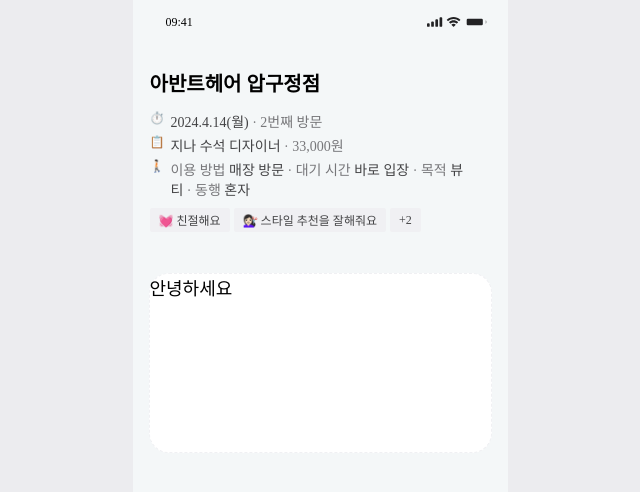
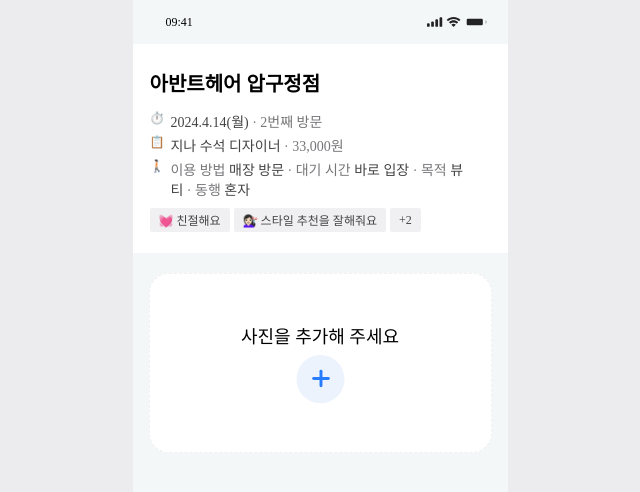
Before and after one commit to NOW-SOPT-CDSP-WEB6/Naver-Reservation-FE, a React (Vite) app: page /review in a window 1280 px wide. Shown: the top 492 px of the page, without its empty margins (320-960 px from the left). Built offline with nearby package versions, Linux system fonts and the light colour scheme; a web font is replaced by a local one.

Commit message:
#19 :sparkles: feat: drag&drop view 구현

```diff
--- a/src/pages/reviewPage/DragDrop/DragDrop.style.ts
+++ b/src/pages/reviewPage/DragDrop/DragDrop.style.ts
@@ -2,5 +2,20 @@ import { Theme } from "@/styles/theme";
 import { css } from "@emotion/react";
 
 export const Wrapper = css({
-    backgroundColor: "red",
+    display: "flex",
+    flexDirection: "column",
+
+    justifyContent: "center",
+    alignItems: "center",
+
+    width: "100%",
+    height: "100%",
 })
+
+export const text = css({
+    marginBottom: "7px"
+})
+export const plusBtn = css({
+    width: "49px",
+    height: "49px"
+})
--- a/src/pages/reviewPage/DragDrop/DragDrop.tsx
+++ b/src/pages/reviewPage/DragDrop/DragDrop.tsx
@@ -1,4 +1,6 @@
 import ContentBox from "@/components/@common/ContentBox/ContentBox";
+import { Wrapper, plusBtn, text } from "@/pages/reviewPage/DragDrop/DragDrop.style";
+import PlusBtn from "@/assets/svgs/review/review_btn_plus.svg?react"
 
 const DragDrop = () => {
   return (
@@ -7,9 +9,11 @@ const DragDrop = () => {
       styles={{
         height: '180px',
         marginTop: '20px',
-        backgroundColor: 'red',
       }}>
-      안녕하세요
+      <section css={Wrapper}>
+        <span css={text}>사진을 추가해 주세요</span>
+        <PlusBtn css={plusBtn}/>
+      </section>
     </ContentBox>
   );
 };
--- a/src/pages/reviewPage/Header/Header.style.ts
+++ b/src/pages/reviewPage/Header/Header.style.ts
@@ -4,6 +4,8 @@ import { css } from "@emotion/react";
 export const headerWrapper = css({
     width: "100%",
     padding: "24px 38px 21px 17px",
+
+    backgroundColor: Theme.color.white,
 });
 
 export const headerTitle = css({
```
Also changed, not shown: src/assets/svgs/review/review_btn_plus.svg (added).
